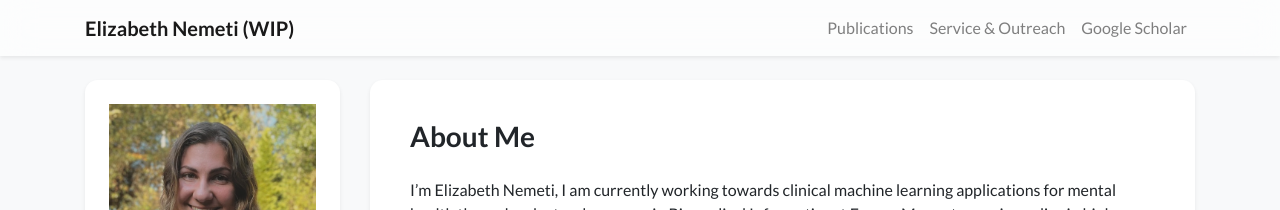
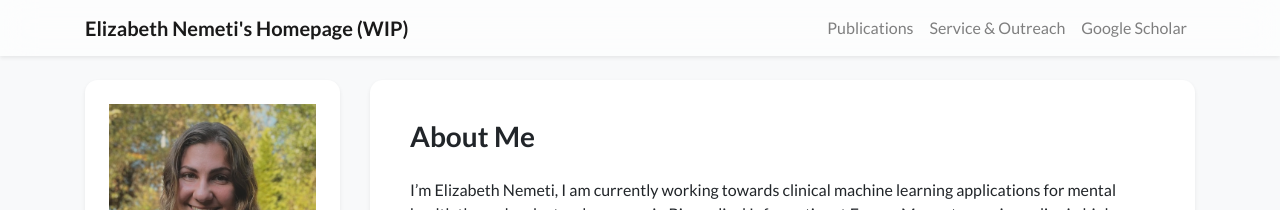
Before and after one commit to nemetielizabeth/nemetielizabeth.github.io, a Jekyll site: the page built from index.html, in a window 1280 px wide. Shown: the top 210 px of the page. Built offline with Jekyll 4.4.1, drawn with Linux system fonts in a browser that asks for light colours; nearby versions of some CDN libraries; a style sheet for code colours, icons or effects is not loaded.

Commit message:
Rename navbar title and add hover underline bar
Co-Authored-By: Claude Opus 5.5 <noreply@anthropic.com>

```diff
--- a/_data/profile.yml
+++ b/_data/profile.yml
@@ -1,5 +1,5 @@
 primary_name: "Elizabeth Nemeti"
-navbar_name: "Elizabeth Nemeti (WIP)"
+navbar_name: "Elizabeth Nemeti's Homepage (WIP)"
 
 positions:
 - name: Graduate Research Assistant
--- a/assets/css/global.css
+++ b/assets/css/global.css
@@ -164,3 +164,27 @@ div.lazy {
     margin-right: 1rem;
     white-space: nowrap;
 }
+
+/* ---- Navbar name: underline bar on hover ---- */
+
+.navbar-brand {
+    position: relative;
+}
+
+.navbar-brand::after {
+    content: "";
+    position: absolute;
+    left: 0;
+    right: 0;
+    bottom: 0.1rem;
+    height: 4px;
+    background-color: #bbbec2;
+    transform: scaleX(0);
+    transform-origin: left;
+    transition: transform 0.2s ease;
+}
+
+.navbar-brand:hover::after,
+.navbar-brand:focus::after {
+    transform: scaleX(1);
+}
```
